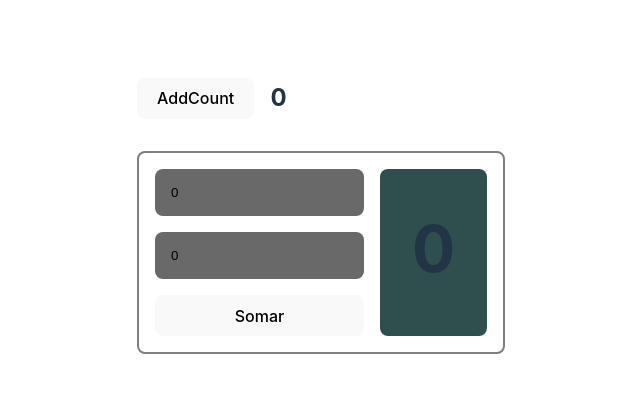
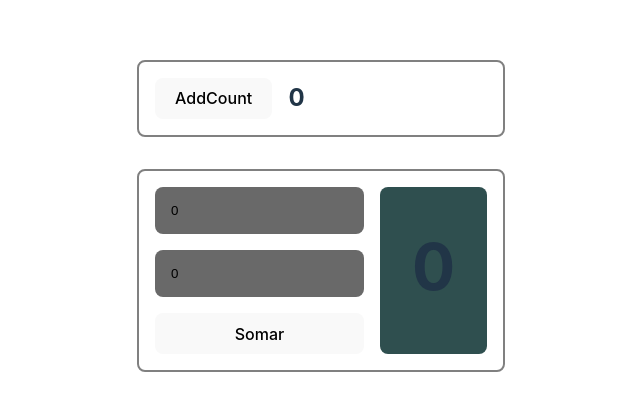
Before and after one commit to JhonesJhonatas/github-actions-tests, a React (Vite) app: page / in a window 1280 px wide. Shown: the part 184-594 px from the top of the page, without its empty margins (319-959 px from the left). Built offline with nearby package versions, Linux system fonts and the light colour scheme.

Commit message:
feat: implement border on count component

```diff
--- a/src/components/CountBox/style.module.css
+++ b/src/components/CountBox/style.module.css
@@ -2,6 +2,10 @@
   display: flex;
   align-items: center;
   gap: 1rem;
+
+  padding: 1rem;
+  border: 2px solid gray;
+  border-radius: 8px;
 
   span{
     font-size: 1.5rem;
```
